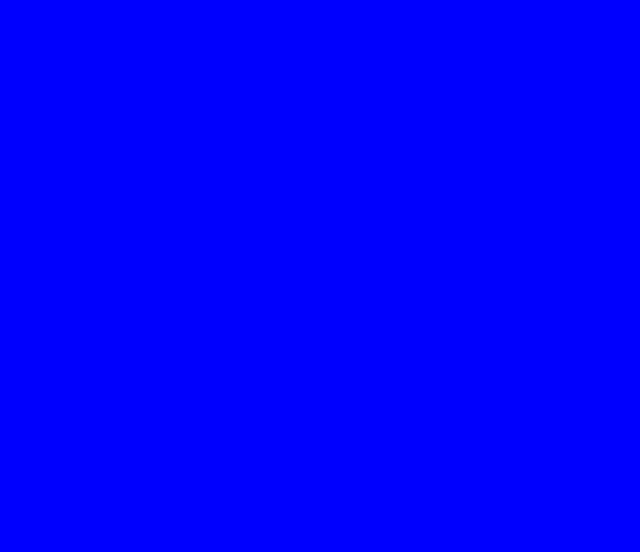
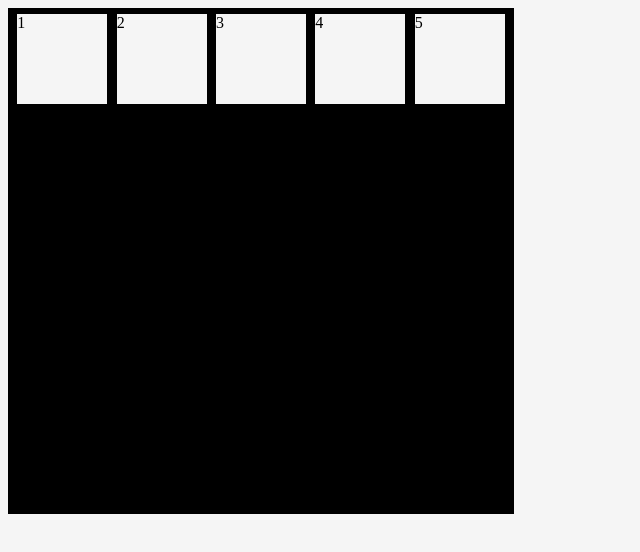
Before and after one commit to sven-cork/love-crosswords, a plain HTML site: page index.html in a window 1280 px wide. Shown: the whole page, without its empty margins (0-640 px from the left). Drawn offline with Linux system fonts and the light colour scheme.

Commit message:
Add crossword container div

```diff
--- a/assets/css/style.css
+++ b/assets/css/style.css
@@ -1,7 +1,43 @@
 body {
-    background: blue;
+    background: whitesmoke;
 }
 
 div {
-    background: red;
+    width: 500px;
+    height: 500px;
+    background: black;
+    border: solid;
 }
+
+.flex-container {
+    display: flex;
+    flex-direction: row;
+    justify-content: space-evenly;
+}
+
+.flex-item-blue {
+    background-color: whitesmoke;
+    height: 90px;
+    width: 90px;
+
+}
+
+/*#firstdiv {
+    flex-grow: 0.8;
+}
+
+#seconddiv {
+    flex-grow: 0.8;
+}
+
+#thirddiv {
+    flex-grow: 0.8;
+}
+
+#fourthdiv {
+    flex-grow: 0.8;
+}
+
+#fifthdiv {
+    flex-grow: 0.8;
+}*/
--- a/index.html
+++ b/index.html
@@ -8,8 +8,12 @@
     <title>Document</title>
 </head>
 <body>
-    <div>
-
+    <div class="flex-container">
+        <div id="firstdiv" class="flex-item-blue">1</div>
+        <div id="sedonddiv" class="flex-item-blue">2</div>
+        <div id="thirddiv" class="flex-item-blue">3</div>
+        <div id="fourthdiv" class="flex-item-blue">4</div>
+        <div id="fifthdiv" class="flex-item-blue">5</div>
     </div>
 
     <script src="assets/js/script.js"></script>
```
